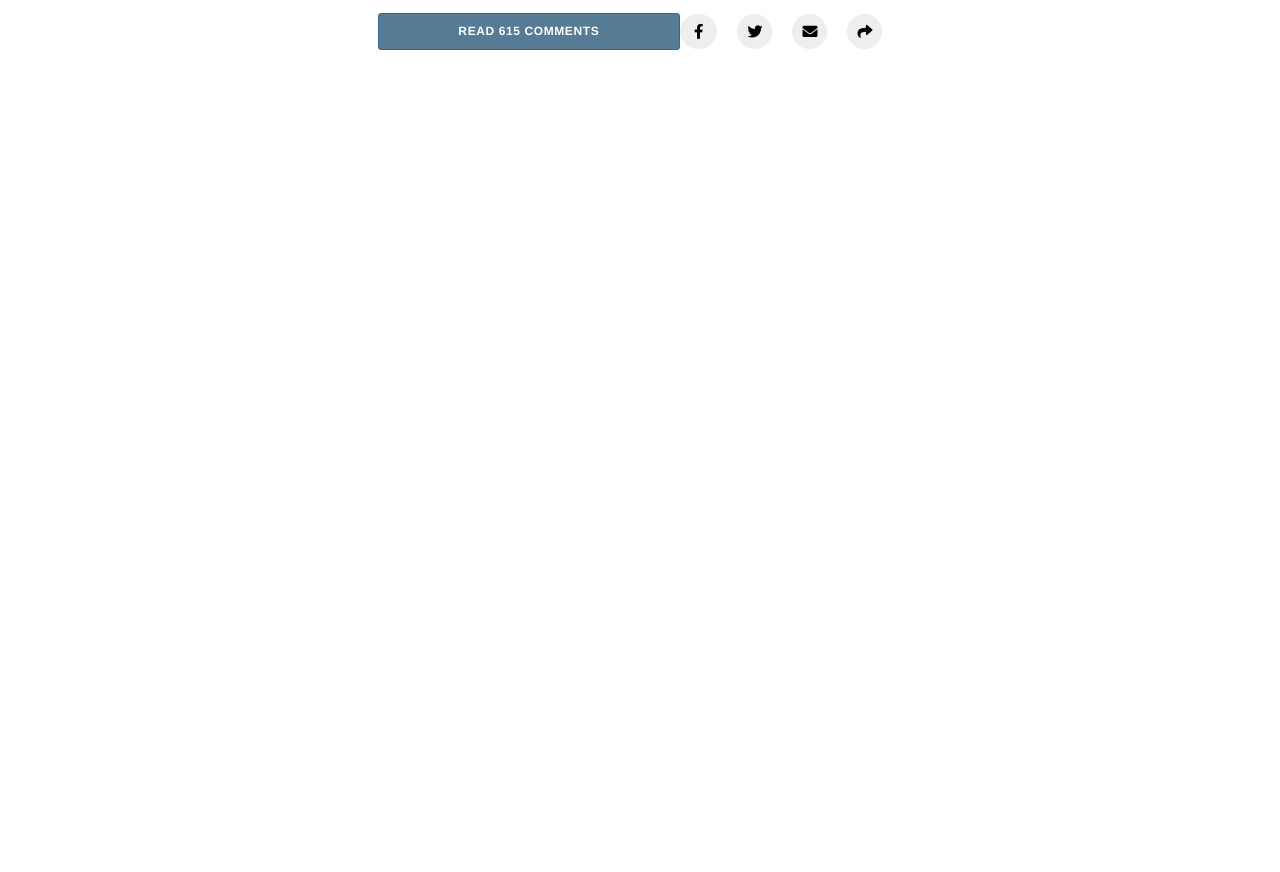
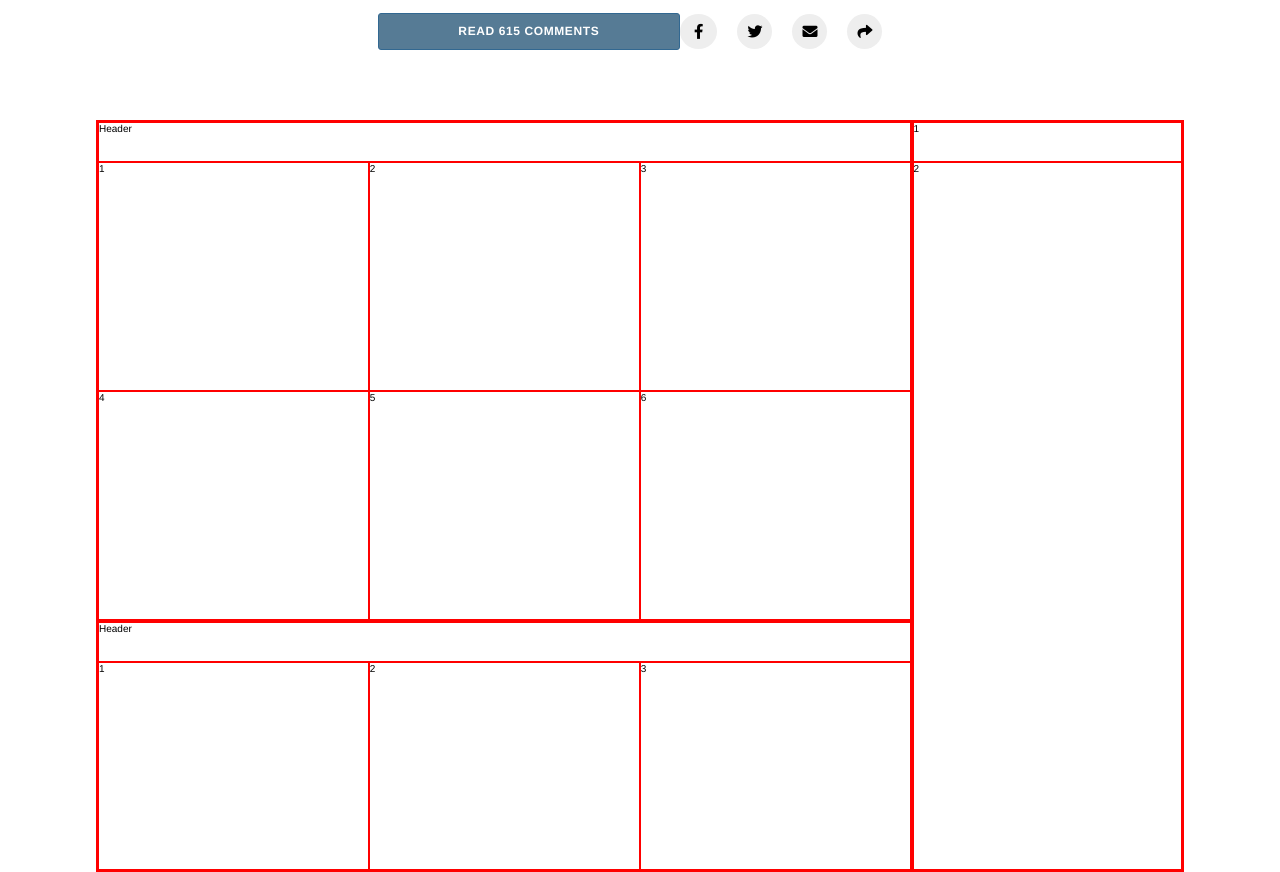
Before and after one commit to amita-roy/newyork-times-article, a plain HTML site: page index.html in a window 1280 px wide. Shown: the part 9320-10192 px from the top of the page. Before the commit the page ends 9870 px from the top, so only its background shows below. Drawn offline with Linux system fonts and the light colour scheme.

Commit message:
Add basic skeleton to further reading section.

```diff
--- a/css/style.css
+++ b/css/style.css
@@ -487,7 +487,7 @@ p {
   justify-content: space-between;
   align-items: center;
   margin-top: 30px;
-  margin-bottom: 500px;
+  margin-bottom: 70px;
 }
 
 .main-article-footer-btn {
@@ -506,3 +506,46 @@ p {
 .main-article-footer-btn:hover {
   background-color: rgb(50, 104, 145);
 }
+
+.further-reading-section,
+.further-reading-section > *,
+.further-reading-astronomy > *,
+.further-reading-editors-picks > *,
+.further-reading-popular > * {
+  border: 1px solid red;
+}
+
+.further-reading-section {
+  width: 85%;
+}
+
+.further-reading-astronomy {
+  float: left;
+  width: 75%;
+  height: 500px;
+  display: grid;
+  grid-template-rows: 40px 1fr 1fr;
+  grid-template-columns: repeat(3, 1fr);
+}
+
+.further-reading-astronomy p:first-of-type,
+.further-reading-editors-picks p:first-of-type {
+  grid-column: 1 / 4;
+}
+
+.further-reading-popular {
+  float: right;
+  width: 25%;
+  height: 750px;
+  display: grid;
+  grid-template-rows: 40px 1fr;
+}
+
+.further-reading-editors-picks {
+  float: left;
+  width: 75%;
+  height: 250px;
+  display: grid;
+  grid-template-rows: 40px 1fr;
+  grid-template-columns: repeat(3, 1fr);
+}
--- a/index.html
+++ b/index.html
@@ -523,14 +523,30 @@
           <i class="fab fa-twitter rounded-icons right-margin"></i>
           <i class="fas fa-envelope rounded-icons right-margin"></i>
           <i class="fas fa-share rounded-icons right-margin"></i>
+        </div>
+      </div>
+    </div>
+  </div>
 
-        </div>
-
+    <div class="further-reading-section">
+      <div class="further-reading-astronomy">
+        <p>Header</p>
+        <p>1</p>
+        <p>2</p>
+        <p>3</p>
+        <p>4</p>
+        <p>5</p>
+        <p>6</p>
       </div>
-
-
-
-
+      <div class="further-reading-popular">
+        <p>1</p>
+        <p>2</p>
+      </div>
+      <div class="further-reading-editors-picks">
+        <p>Header</p>
+        <p>1</p>
+        <p>2</p>
+        <p>3</p>
       </div>
     </div>
 
```
